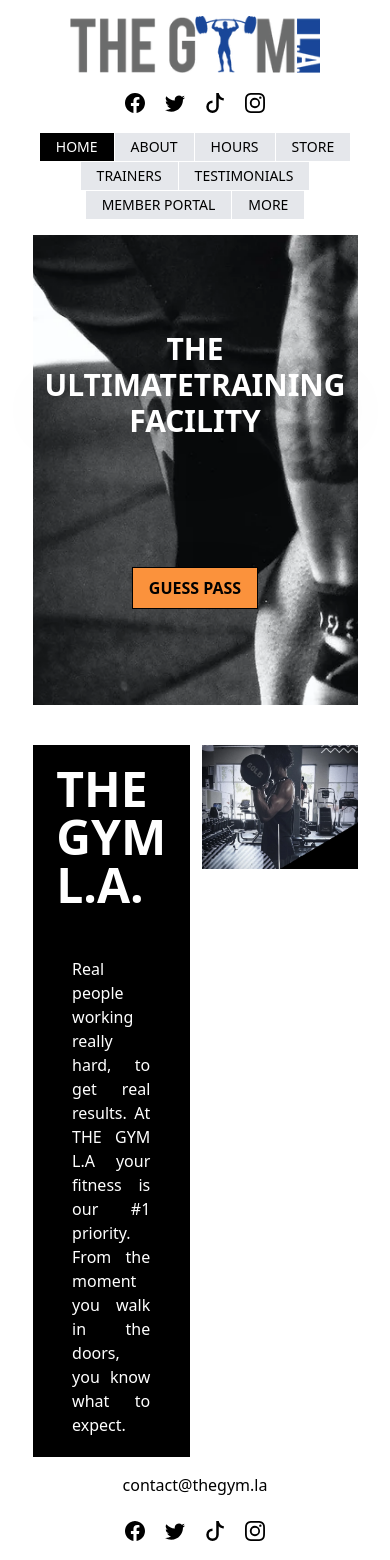
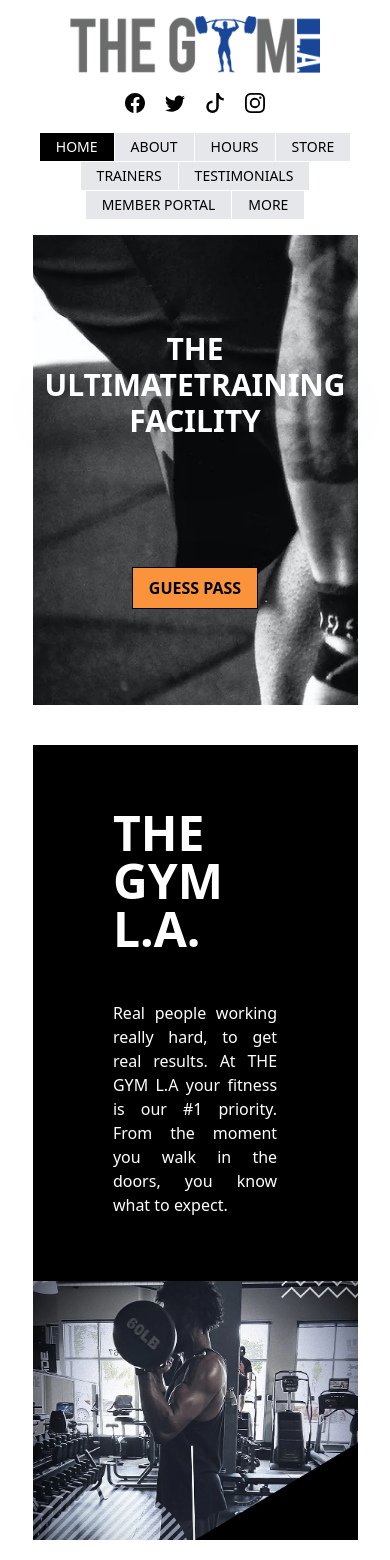
Before and after one commit to jozef-hudec-27/gym-site-clone, a Next.js app: page / in a window 390 px wide. Shown: the top 1560 px of the page. Built offline with nearby package versions, Linux system fonts and the light colour scheme.

Commit message:
Make description section responsive

```diff
--- a/app/page.jsx
+++ b/app/page.jsx
@@ -15,9 +15,9 @@
         </button>
       </section>
 
-      <section className="flex justify-between gap-3 w-10/12 mx-auto mt-10">
-        <div className="bg-black flex-center p-5 w-1/2">
-          <div className="flex flex-col gap-12 items-center w-2/3">
+      <section className="flex flex-col lg:flex-row justify-between gap-0 lg:gap-3 w-10/12 mx-auto mt-10">
+        <div className="bg-black flex-center p-16 lg:p-5 w-full lg:w-1/2">
+          <div className="flex flex-col gap-12 items-center w-10/12 sm:w-2/3">
             <h2 className="text-white text-5xl font-semibold">THE GYM L.A.</h2>
             <p className="text-white text-justify">
               Real people working really hard, to get real results. At THE GYM L.A your fitness is our #1 priority. From
@@ -26,8 +26,8 @@
           </div>
         </div>
 
-        <div className="w-1/2">
-          <Image src="/assets/images/gym.webp" width={863} height={100} />
+        <div className="w-full lg:w-1/2">
+          <Image src="/assets/images/gym.webp" alt="Man curling 60 pounds" width={863} height={100} />
         </div>
       </section>
     </div>
```
